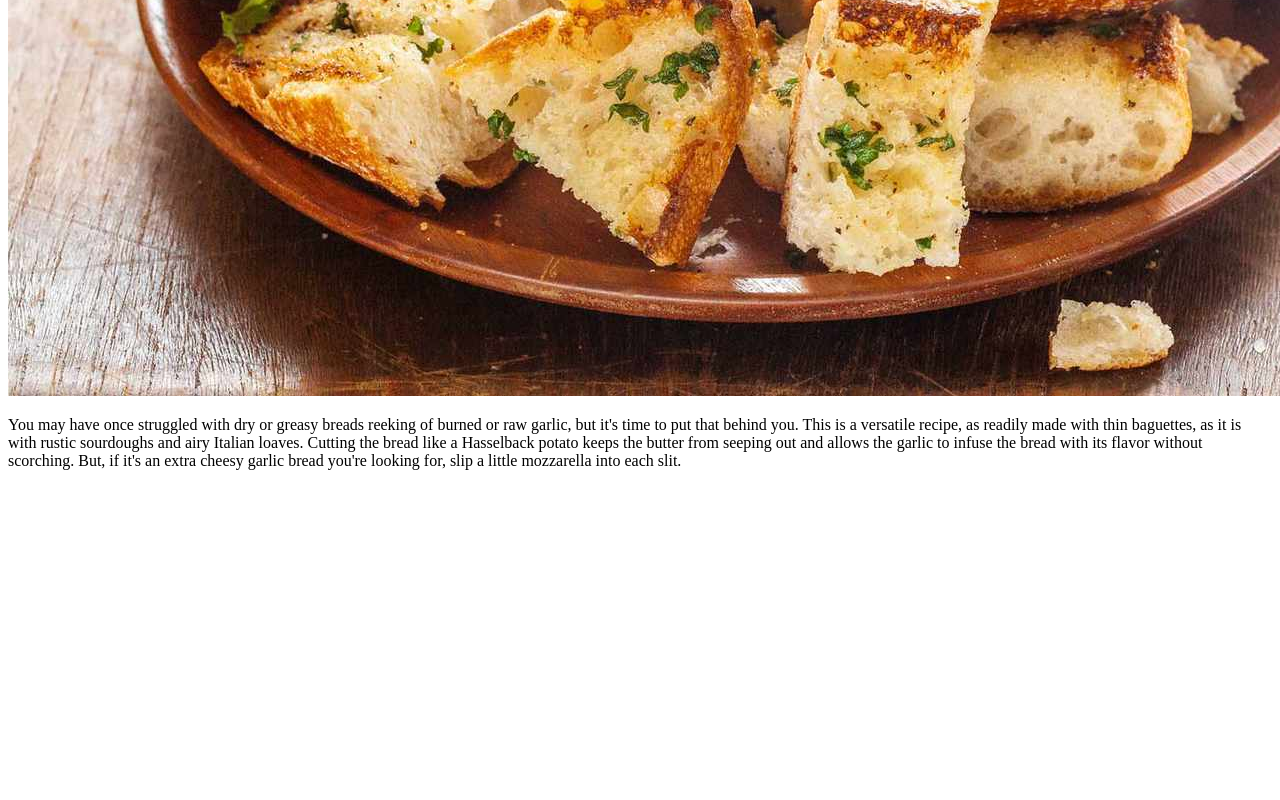
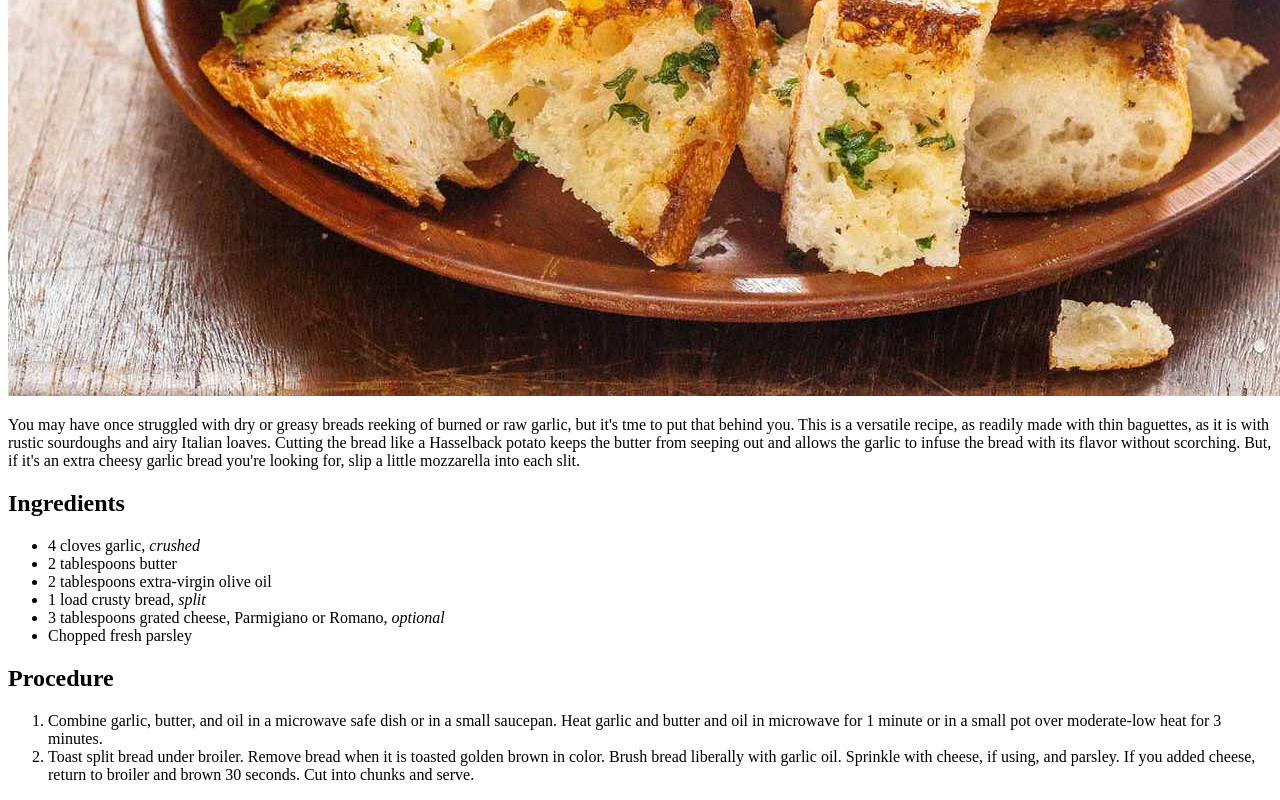
Before and after one commit to Reynyel/odin-recipes, a plain HTML site: page recipes/garlic-bread.html in a window 1280 px wide. Shown: the part 685-1485 px from the top of the page. Before the commit the page ends 1171 px from the top, so only its background shows below. Drawn offline with Linux system fonts and the light colour scheme.

Commit message:
add ingredients and procedure to garlic-bread.html

```diff
--- a/recipes/garlic-bread.html
+++ b/recipes/garlic-bread.html
@@ -12,7 +12,7 @@
 
         <p>
             You may have once struggled with dry or greasy breads
-            reeking of burned or raw garlic, but it's time to put that behind you.
+            reeking of burned or raw garlic, but it's tme to put that behind you.
             This is a versatile recipe, as readily made with thin baguettes,
             as it is with rustic sourdoughs and airy Italian loaves.
             Cutting the bread like a Hasselback potato keeps the butter from
@@ -21,5 +21,43 @@
             cheesy garlic bread you're looking for, slip a little mozzarella into each slit.
         </p>
 
+        <h2>Ingredients</h2>
+        <ul>
+            <li>
+                4 cloves garlic, <em>crushed</em>
+            </li>
+            <li>2 tablespoons butter</li>
+            <li>
+                2 tablespoons extra-virgin olive oil
+            </li>
+            <li>
+                1 load crusty bread, <em>split</em>
+            </li>
+            <li>
+                3 tablespoons grated cheese, Parmigiano
+                or Romano, <em>optional</em>
+            </li>
+
+            <li>
+                Chopped fresh parsley
+            </li>
+        </ul>
+
+        <h2>Procedure</h2>
+        <ol>
+            <li>
+                Combine garlic, butter, and oil in a microwave safe dish
+                or in a small saucepan. Heat garlic and butter and oil in
+                microwave for 1 minute or in a small pot over moderate-low heat
+                for 3 minutes.
+            </li>
+            <li>
+                Toast split bread under broiler. Remove bread when it is toasted
+                golden brown in color. Brush bread liberally with garlic oil.
+                Sprinkle with cheese, if using, and parsley. If you added cheese,
+                return to broiler and brown 30 seconds. Cut into chunks and serve.
+            </li>
+        </ol>
+
     </body>
 </html>
```
